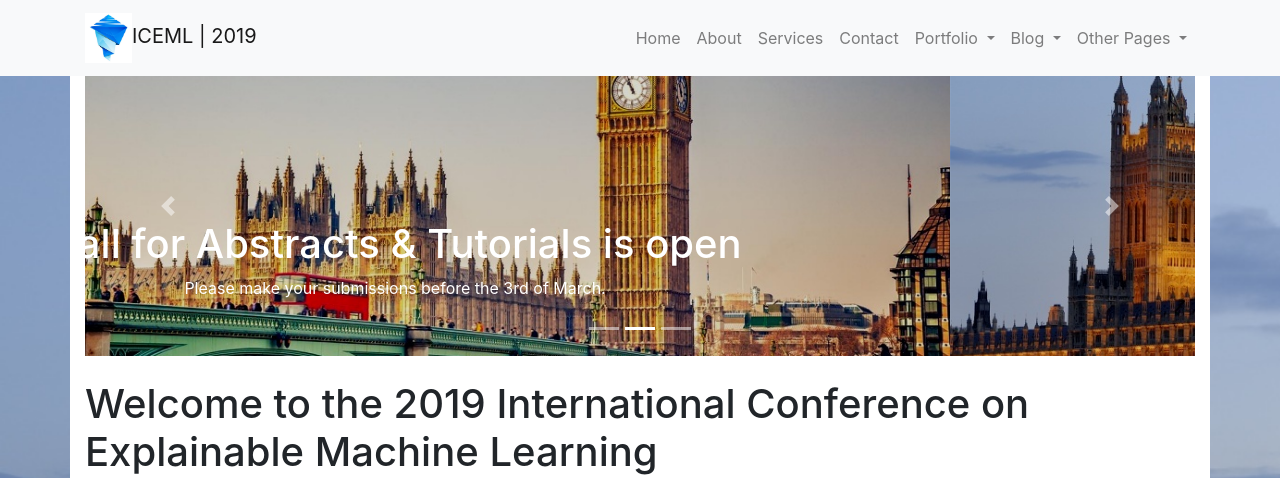
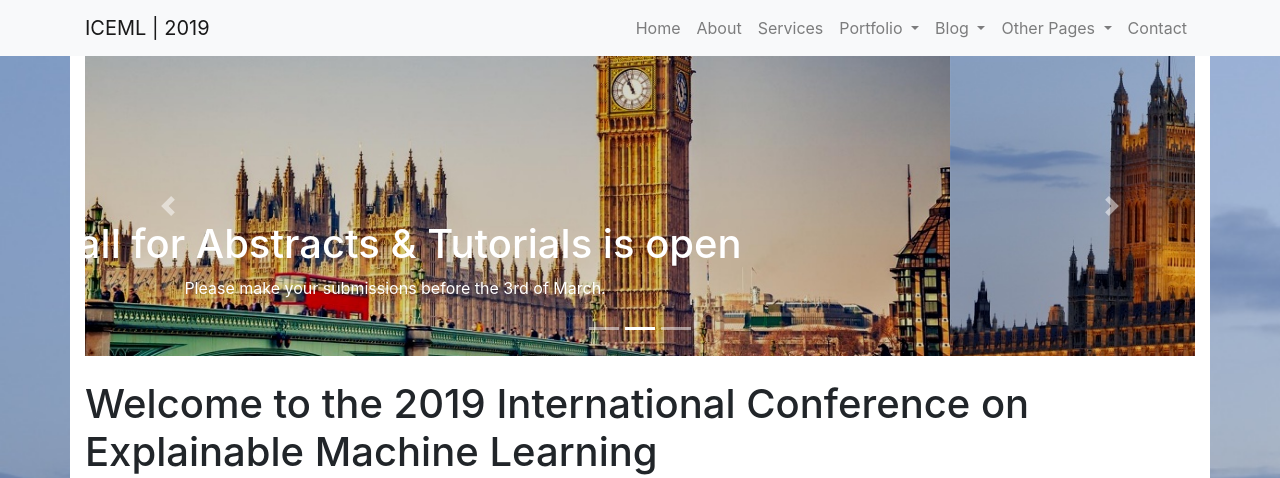
Before and after one commit to EthicalML/iceml2019, a website: page index.html in a window 1280 px wide. Shown: the top 478 px of the page. Drawn offline with Linux system fonts and the light colour scheme.

Commit message:
removed logo#

```diff
--- a/index.html
+++ b/index.html
@@ -23,7 +23,7 @@
     <!-- Navigation -->
     <nav class="navbar fixed-top navbar-expand-lg navbar-light bg-light fixed-top">
       <div class="container">
-          <a class="navbar-brand" href="index.html"><img src="images/iceberg.jpg" style="height:50px">ICEML | 2019</a>
+          <a class="navbar-brand" href="index.html"><!--<img src="images/iceberg.jpg" style="height:50px">-->ICEML | 2019</a>
         <button class="navbar-toggler navbar-toggler-right" type="button" data-toggle="collapse" data-target="#navbarResponsive" aria-controls="navbarResponsive" aria-expanded="false" aria-label="Toggle navigation">
           <span class="navbar-toggler-icon"></span>
         </button>
@@ -37,9 +37,6 @@
             </li>
             <li class="nav-item">
               <a class="nav-link" href="services.html">Services</a>
-            </li>
-            <li class="nav-item">
-              <a class="nav-link" href="contact.html">Contact</a>
             </li>
             <li class="nav-item dropdown">
               <a class="nav-link dropdown-toggle" href="#" id="navbarDropdownPortfolio" data-toggle="dropdown" aria-haspopup="true" aria-expanded="false">
@@ -74,6 +71,9 @@
                 <a class="dropdown-item" href="404.html">404</a>
                 <a class="dropdown-item" href="pricing.html">Pricing Table</a>
               </div>
+            </li>
+            <li class="nav-item">
+              <a class="nav-link" href="contact.html">Contact</a>
             </li>
           </ul>
         </div>
```
